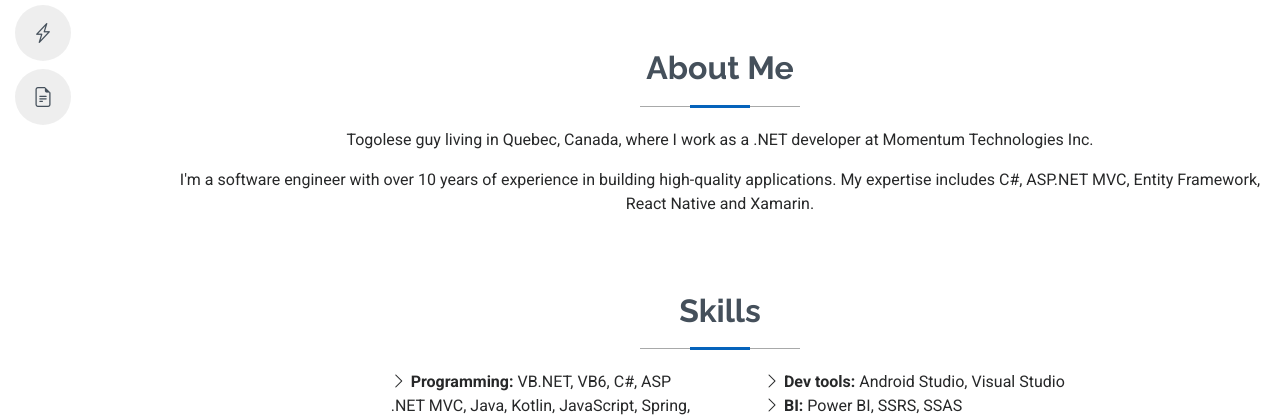
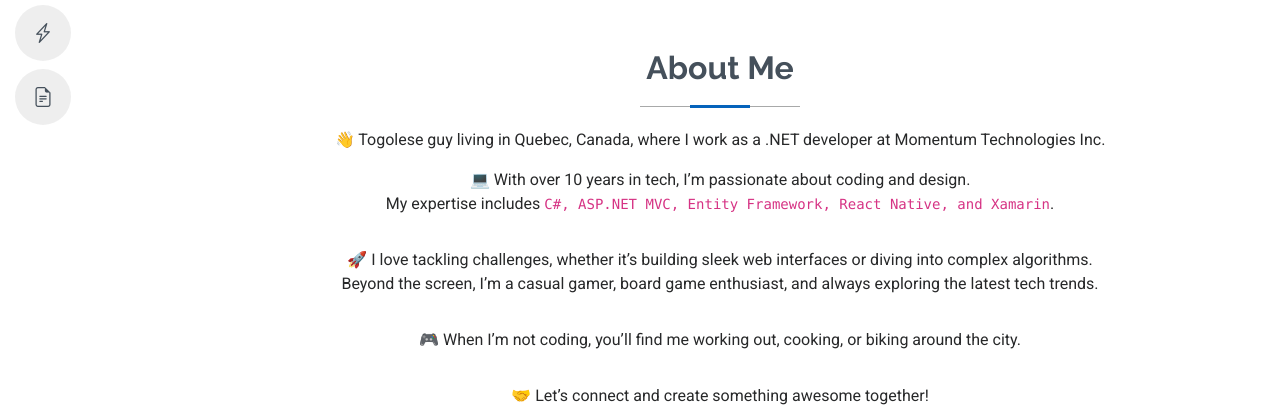
Before and after one commit to davedzakpasu/resume, a plain HTML site: page index.html in a window 1280 px wide. Shown: the part 385-800 px from the top of the page. Drawn offline with Linux system fonts and the light colour scheme.

Commit message:
20240826 edited about me section

```diff
--- a/index.html
+++ b/index.html
@@ -112,10 +112,16 @@
                 ></span>
               </p>
               <div class="social-links">
-                <a href="https://github.com/davedzakpasu" target="_blank" title="Check my github!"
+                <a
+                  href="https://github.com/davedzakpasu"
+                  target="_blank"
+                  title="Check my github!"
                   ><i class="bi bi-github"></i
                 ></a>
-                <a href="https://www.linkedin.com/in/davedzakpasu/" target="_blank" title="Visit my linkedin!"
+                <a
+                  href="https://www.linkedin.com/in/davedzakpasu/"
+                  target="_blank"
+                  title="Visit my linkedin!"
                   ><i class="bi bi-linkedin"></i
                 ></a>
                 <a href="mailto:davedzakpasu@duck.com" title="E-mail me!"
@@ -134,13 +140,26 @@
         <div class="container section-title pb-0" data-aos="fade-up">
           <h2>About Me</h2>
           <p>
-            Togolese guy living in Quebec, Canada, where I work as a .NET
+            👋 Togolese guy living in Quebec, Canada, where I work as a .NET
             developer at Momentum Technologies Inc.
           </p>
           <p class="py-3">
-            I'm a software engineer with over 10 years of experience in building
-            high-quality applications. My expertise includes C#, ASP.NET MVC,
-            Entity Framework, React Native and Xamarin.
+            💻 With over 10 years in tech, I’m passionate about coding and
+            design. <br>My expertise includes <code>C#, ASP.NET MVC, Entity Framework,
+            React Native, and Xamarin</code>.
+          </p>
+          <p class="py-3">
+            🚀 I love tackling challenges, whether it’s building sleek web
+            interfaces or diving into complex algorithms. <br>Beyond the screen, I’m
+            a casual gamer, board game enthusiast, and always exploring the
+            latest tech trends.
+          </p>
+          <p class="py-3">
+            🎮 When I’m not coding, you’ll find me working out, cooking, or
+            biking around the city.
+          </p>
+          <p class="py-3">
+            🤝 Let’s connect and create something awesome together!
           </p>
         </div>
       </section>
@@ -428,10 +447,16 @@
     <footer id="footer" class="footer position-relative dark-background">
       <div class="container">
         <div class="social-links d-flex justify-content-center">
-          <a href="https://github.com/davedzakpasu" target="_blank" title="Check my github!"
+          <a
+            href="https://github.com/davedzakpasu"
+            target="_blank"
+            title="Check my github!"
             ><i class="bi bi-github"></i
           ></a>
-                <a href="https://www.linkedin.com/in/davedzakpasu/" target="_blank" title="Visit my linkedin!"
+          <a
+            href="https://www.linkedin.com/in/davedzakpasu/"
+            target="_blank"
+            title="Visit my linkedin!"
             ><i class="bi bi-linkedin"></i
           ></a>
           <a href="mailto:davedzakpasu@duck.com" title="E-mail me!"
```
Lines whose indentation alone changed are shown as unchanged.
